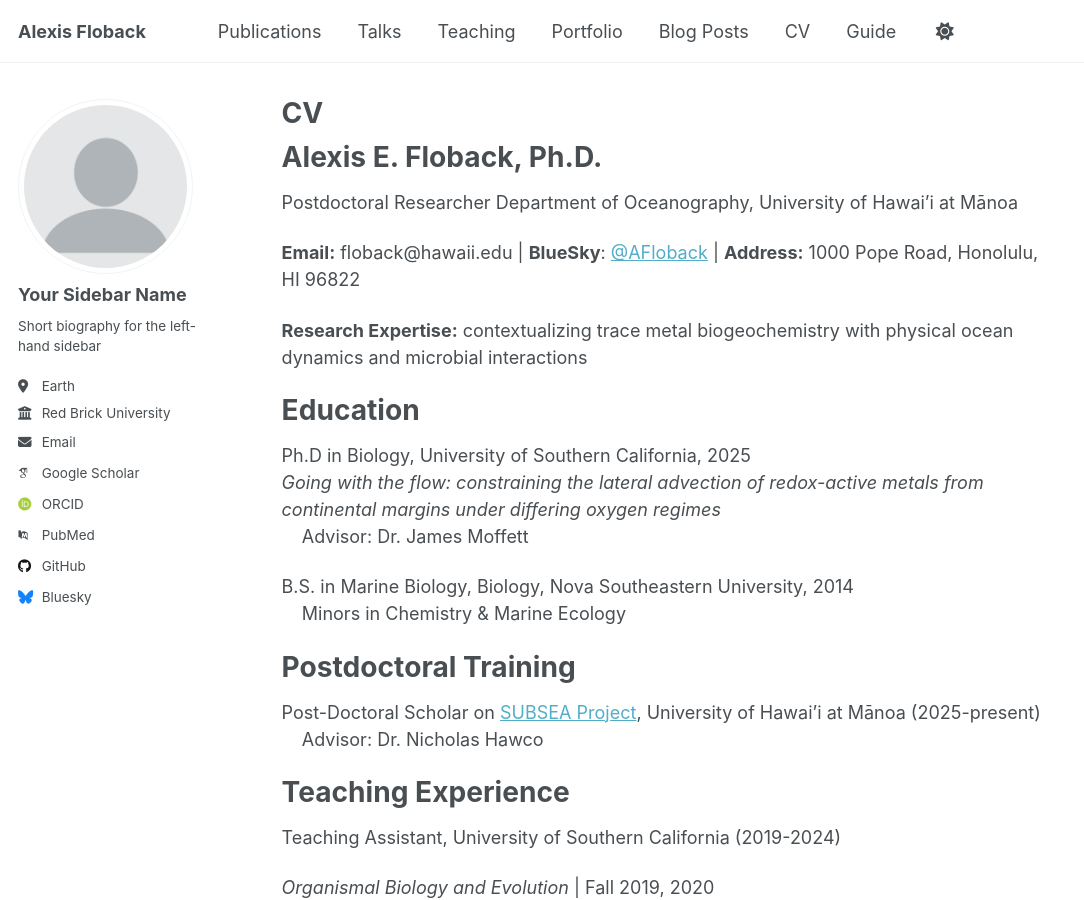
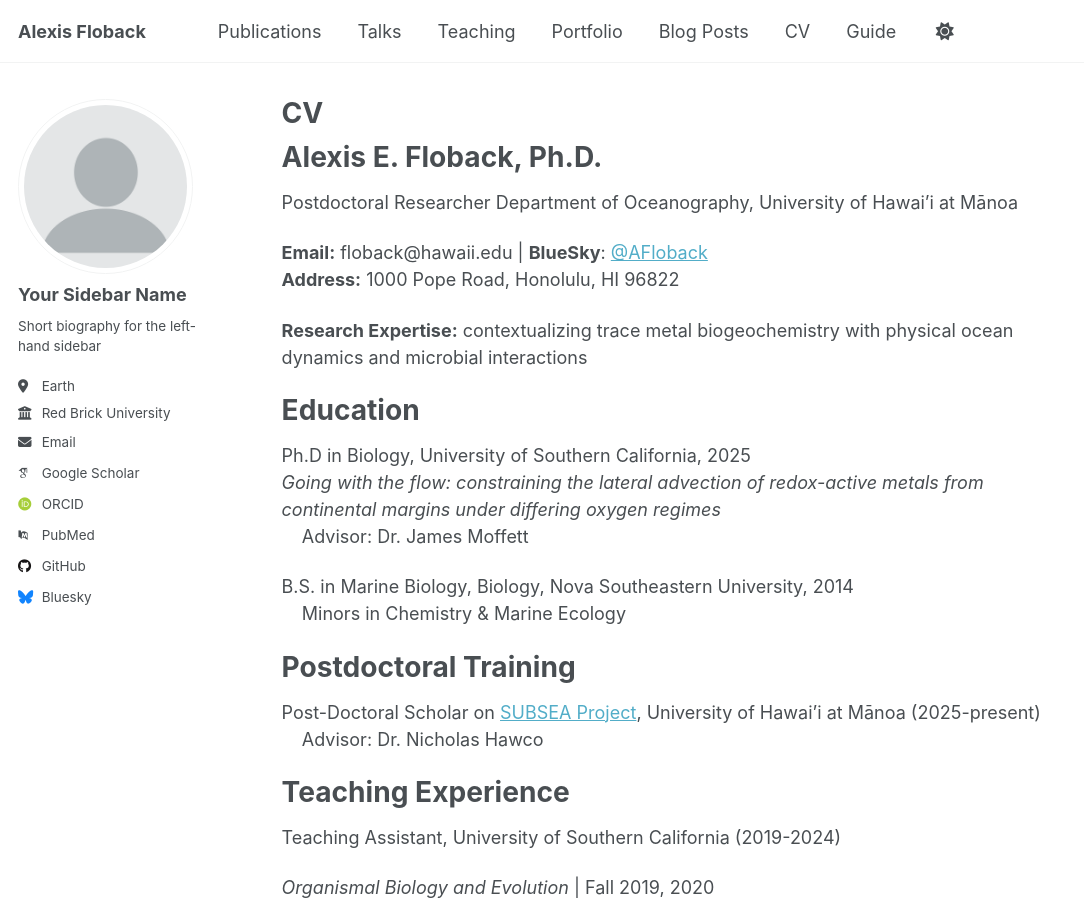
Before and after one commit to alexis-floback/alexis-floback.github.io, a Jekyll site: the page built from _pages/cv.md, in a window 1280 px wide and 900 px high. Shown: the whole window, without its empty margins (0-1084 px from the left). Built offline with Jekyll 4.4.1, drawn with Linux system fonts in a browser that asks for light colours; some web fonts are replaced.

Commit message:
Update cv.md

```diff
--- a/_pages/cv.md
+++ b/_pages/cv.md
@@ -13,7 +13,7 @@ Postdoctoral Researcher
 Department of Oceanography, University of Hawai'i at Mānoa
 
 **Email:** floback@hawaii.edu |
-**BlueSky**: [@AFloback](https://bsky.app/profile/afloback.bsky.social) |
+**BlueSky**: [@AFloback](https://bsky.app/profile/afloback.bsky.social) \
 **Address:** 1000 Pope Road, Honolulu, HI 96822
 
 **Research Expertise:** contextualizing trace metal biogeochemistry with physical ocean dynamics and microbial interactions
```
